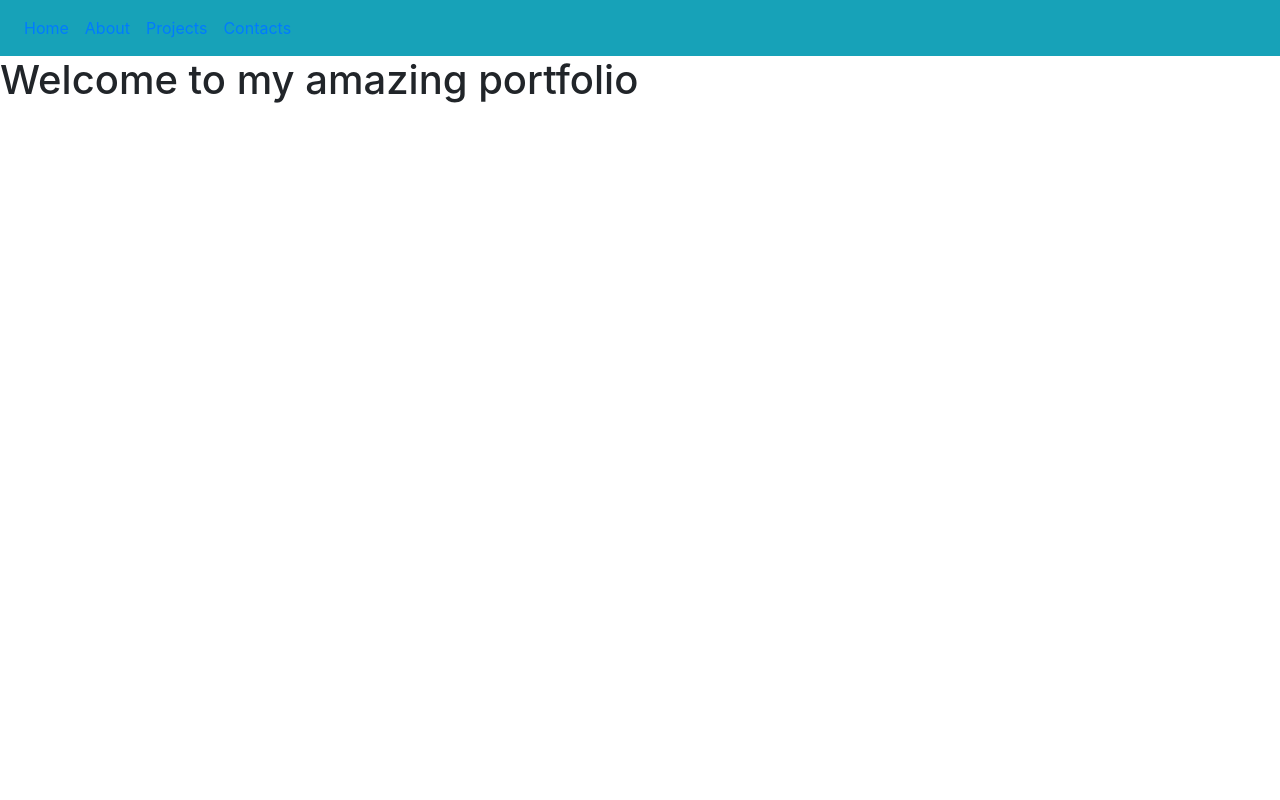
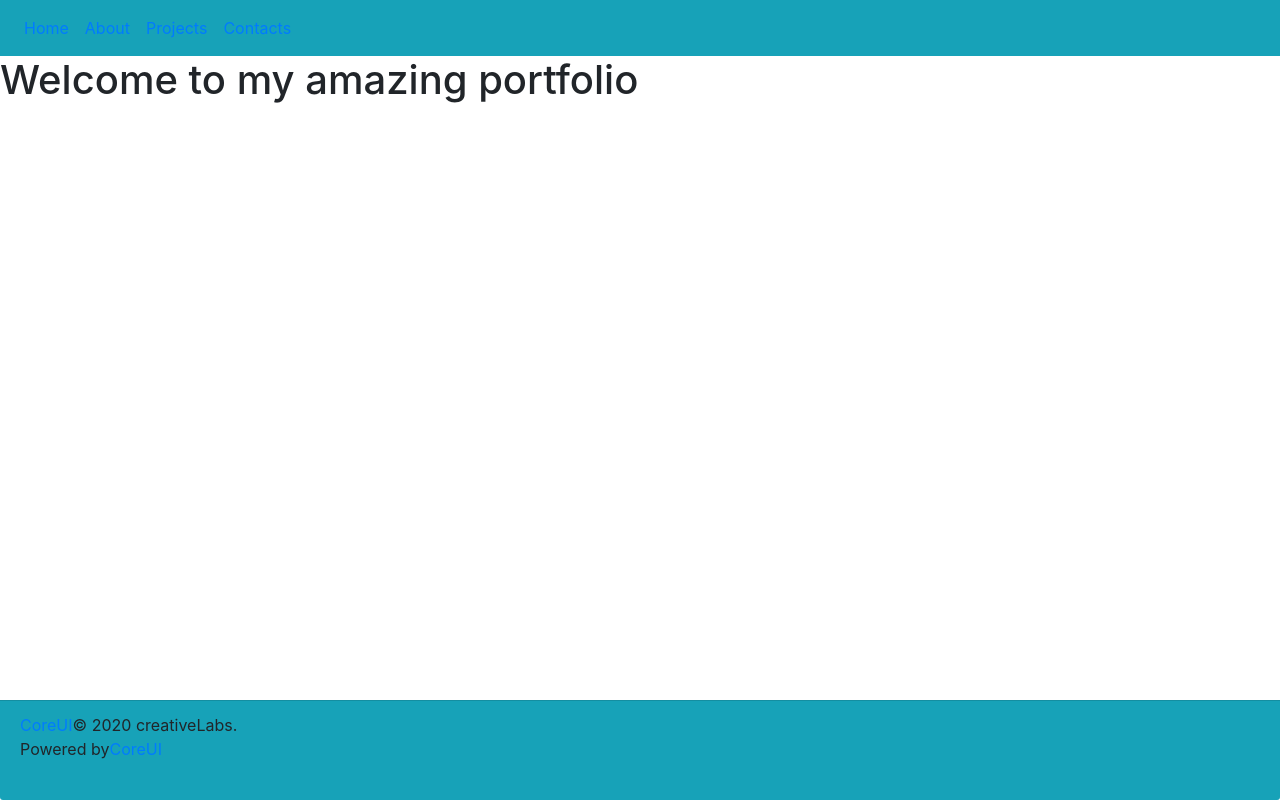
Before and after one commit to nmuchiri/Naomi-Portfolio, a React (Create React App) app: page / in a window 1280 px wide. Built offline with nearby package versions, Linux system fonts and the light colour scheme.

Commit message:
have a sticky footer now

```diff
--- a/src/components/common/Layout.js
+++ b/src/components/common/Layout.js
@@ -1,4 +1,6 @@
 import {Link} from 'react-router-dom'
+
+import "./../css/Layout.css"
 
 
 
@@ -31,13 +33,17 @@ const Layout =(props)=>{
         </div>
 
 
-    <footer className="page-footer font-small blue pt-4">
-        <div className= "containter text-center">
+  <footer className="card-footer bg-info ">
+    <div>
+      <a href="https://coreui.io">CoreUI</a>
+      <span>&copy; 2020 creativeLabs.</span>
+    </div>
+    <div className="ml-auto">
+      <span>Powered by</span>
+      <a href="https://coreui.io">CoreUI</a>
+    </div>
+  </footer>
 
-        </div>
-
-
-    </footer>
 
     </div>
 
--- a/src/components/css/Layout.css
+++ b/src/components/css/Layout.css
@@ -1,3 +1,10 @@
 .nav{
     background-color: palevioletred;
 }
+
+.card-footer {
+    position: fixed;
+  height: 100px;
+  bottom: 0;
+  width: 100%;
+}
```
